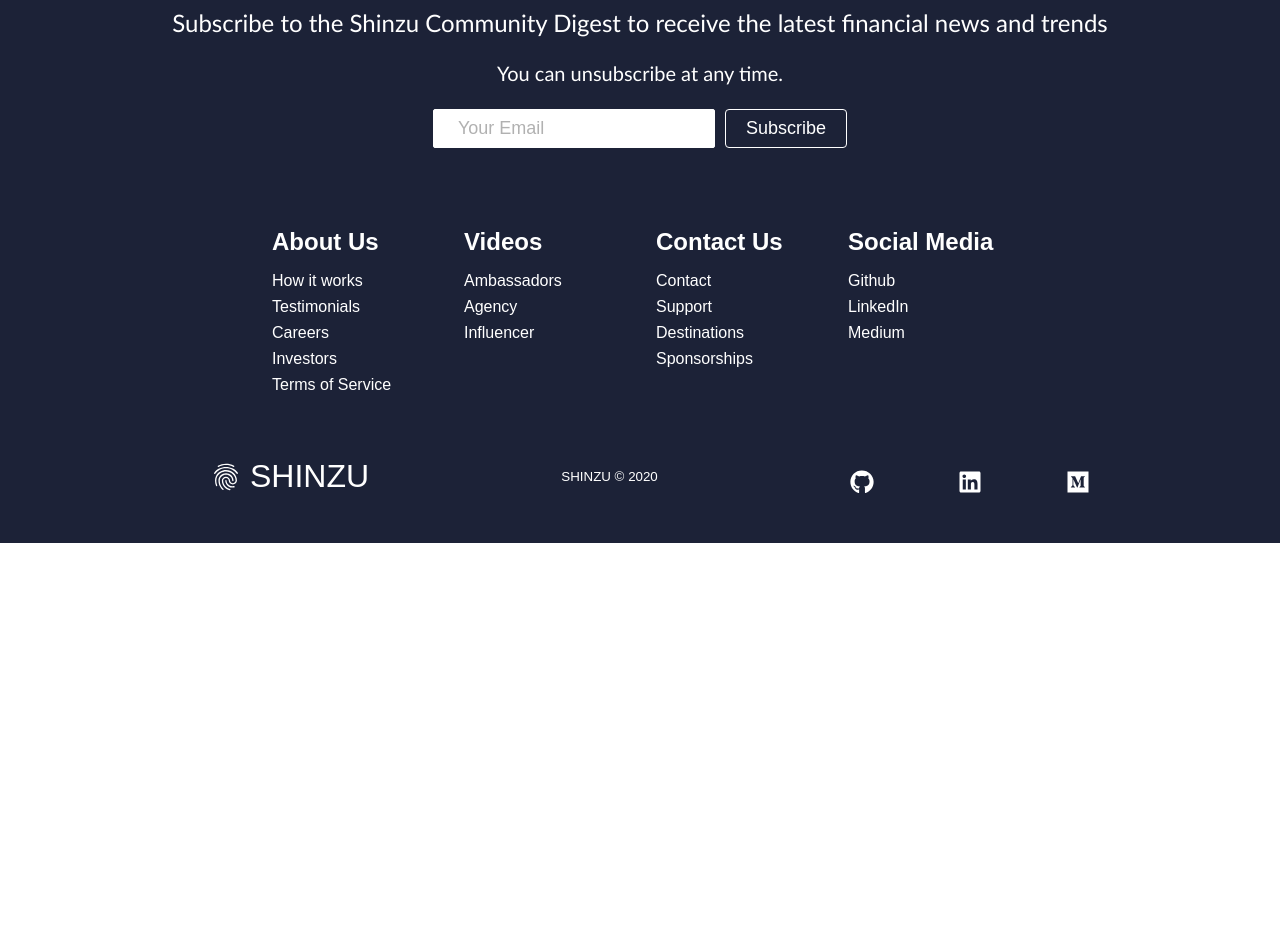
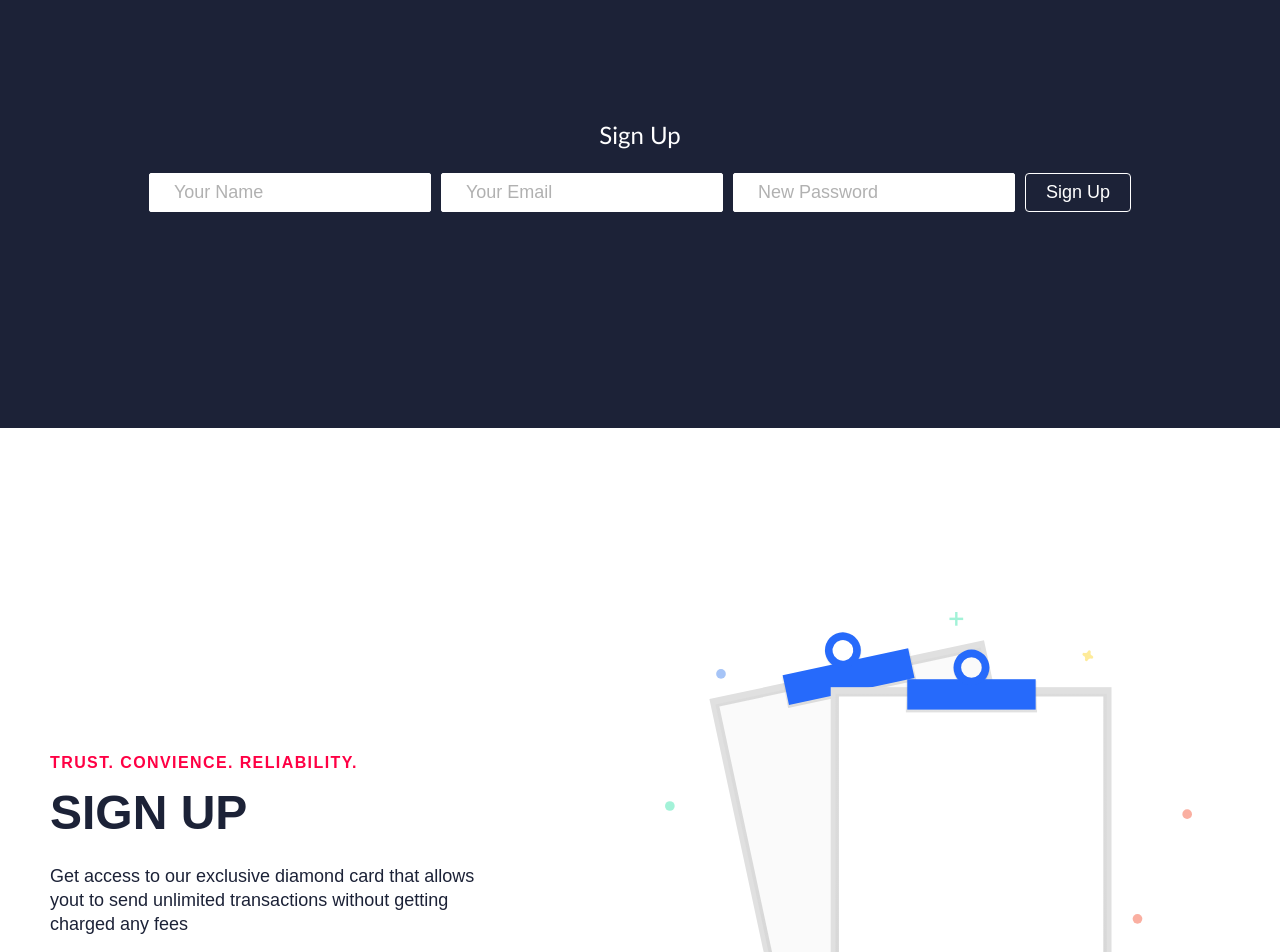
Before and after one commit to OsasAzamegbe/fintech-web-app, a React (Create React App) app: page /sign-up in a window 1280 px wide. Shown: the part 160-1112 px from the top of the page. Before the commit the page ends 800 px from the top, so only its background shows below. Built offline with nearby package versions, Linux system fonts and the light colour scheme.

Commit message:
added SignUp modified HomeSection component.

```diff
--- a/src/App.js
+++ b/src/App.js
@@ -15,7 +15,7 @@ function App() {
       <Switch>
         <Route path='/' exact component={Home} />
         <Route path='/services' component={Services}/>
-        {/* <Route path='/sign-up' component={SignUp}/> */}
+        <Route path='/sign-up' component={SignUp}/>
         <Route path='/products' component={Products}/>
       </Switch>
       <Footer/>
--- a/src/components/HomeSection.js
+++ b/src/components/HomeSection.js
@@ -5,7 +5,7 @@ import './HomeSection.css'
 
 
 const HomeSection = ({
-    lightBg, topLine, lightText, lightTextDesc, headLine, description, buttonLabel, img, alt, imgStart
+    lightBg, topLine, lightText, lightTextDesc, headLine, description, buttonLabel, img, alt, imgStart, hideButton
 }) => {
 
     return(
@@ -19,9 +19,11 @@ const HomeSection = ({
                             <div className="top-line">{topLine}</div>
                             <h1 className={lightText ? 'heading' : 'heading dark'}>{headLine}</h1>
                             <p className={lightTextDesc ? 'home__home-subtitle' : 'home__home-subtitle dark'}>{description}</p>
+                            {!hideButton ?
                             <Link to="/sign-up">
                                 <Button buttonSize='btn--wide' buttonColor='blue' >{buttonLabel}</Button>
-                            </Link>
+                            </Link> : ""
+                            }
 
                         </div>
                     </div>
--- a/src/components/pages/Footer/Footer.css
+++ b/src/components/pages/Footer/Footer.css
@@ -157,3 +157,7 @@
       flex-direction: column;
     }
   }
+
+  .sign-up-section{
+    padding: 200px 64px;
+  }
--- a/src/components/pages/SignUp/Data.js
+++ b/src/components/pages/SignUp/Data.js
@@ -0,0 +1,58 @@
+const sectionThreeObj = {
+
+    lightBg: false,
+    lightText: true,
+    lightTextDesc: true,
+    topLine: 'Exclusive Access',
+    headLine: 'Unlimited Transcations with ZERO Fees',
+    description: 'Get access to our exclusive diamond card that allows yout to send unlimited transactions without getting charged any fees',
+    buttonLabel: 'Get Started Today',
+    imgStart: true,
+    img: 'images/svg-1.svg',
+    alt: 'Credit Card'
+}
+
+const sectionOneObj = {
+
+    lightBg: false,
+    lightText: true,
+    lightTextDesc: true,
+    topLine: 'Join Us Today',
+    headLine: 'Shinzu Spending!',
+    description: 'Get access to our exclusive diamond card that allows yout to send unlimited transactions without getting charged any fees',
+    buttonLabel: 'Boss Do Giveaway',
+    imgStart: true,
+    img: 'images/svg-4.svg',
+    alt: 'Credit Card'
+}
+
+const sectionTwoObj = {
+
+    lightBg: true,
+    lightText: false,
+    lightTextDesc: false,
+    topLine: 'Trust. Convience. Reliability.',
+    headLine: 'SIGN UP',
+    description: 'Get access to our exclusive diamond card that allows yout to send unlimited transactions without getting charged any fees',
+    buttonLabel: 'Sign up',
+    imgStart: false,
+    img: 'images/svg-7.svg',
+    alt: 'Credit Card',
+    hideButton: true
+}
+
+const sectionFourObj = {
+
+    lightBg: false,
+    lightText: true,
+    lightTextDesc: true,
+    topLine: 'Safe. Secure.',
+    headLine: 'With Our High-end Systems, Security is Guaranteed',
+    description: 'Get access to our exclusive diamond card that allows yout to send unlimited transactions without getting charged any fees',
+    buttonLabel: 'Open a Shinzu Account',
+    imgStart: false,
+    img: 'images/svg-5.svg',
+    alt: 'Credit Card'
+}
+
+export {sectionOneObj, sectionTwoObj, sectionThreeObj, sectionFourObj}
--- a/src/components/pages/SignUp/SignUp.js
+++ b/src/components/pages/SignUp/SignUp.js
@@ -0,0 +1,46 @@
+import React from 'react';
+import HomeSection from '../../HomeSection';
+import {
+    sectionTwoObj,
+} from './Data';
+import Button from '../../Button';
+import '../Footer/Footer.css';
+
+
+const Products = () => {
+    return (
+        <div>
+            <section className='footer-container footer-subscription sign-up-section'>
+                <p className='footer-subscription-heading'>
+                Sign Up
+                </p>
+                <div className='input-areas'>
+                <form>
+                    <input
+                    className='footer-input'
+                    name='name'
+                    type='text'
+                    placeholder='Your Name'
+                    />
+                    <input
+                    className='footer-input'
+                    name='email'
+                    type='email'
+                    placeholder='Your Email'
+                    />
+                    <input
+                    className='footer-input'
+                    name='password'
+                    type='password'
+                    placeholder='New Password'
+                    />
+                    <Button buttonStyle='btn--outline'>Sign Up</Button>
+                </form>
+                </div>
+            </section>
+            <HomeSection {...sectionTwoObj}/>
+        </div>
+    )
+}
+
+export default Products;
```
